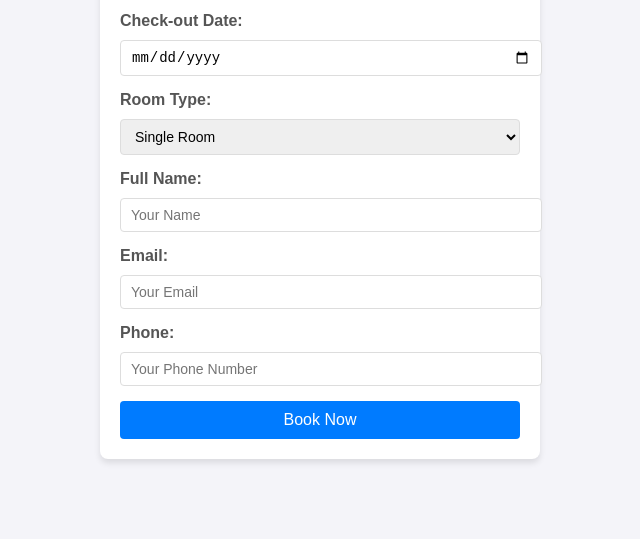
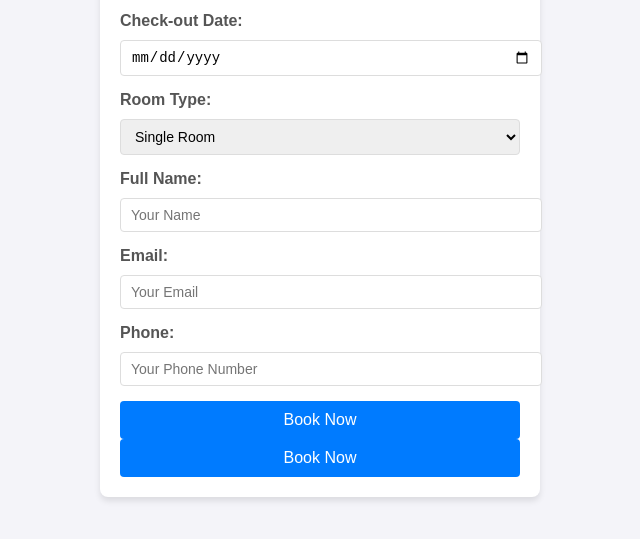
Before and after one commit to MdSunain/HoLet, a plain HTML site: page index.html in a window 1280 px wide. Shown: the part 215-754 px from the top of the page, without its empty margins (320-960 px from the left). Drawn offline with Linux system fonts and the light colour scheme.

Commit message:
Added a Submit button

```diff
--- a/index.html
+++ b/index.html
@@ -39,6 +39,7 @@
                 <input type="tel" id="phone" name="phone" placeholder="Your Phone Number" required>
             </div>
             <button type="submit" class="btn">Book Now</button>
+            <button type="submit" class="btn">Book Now</button>
         </form>
     </div>
 </body>
```
